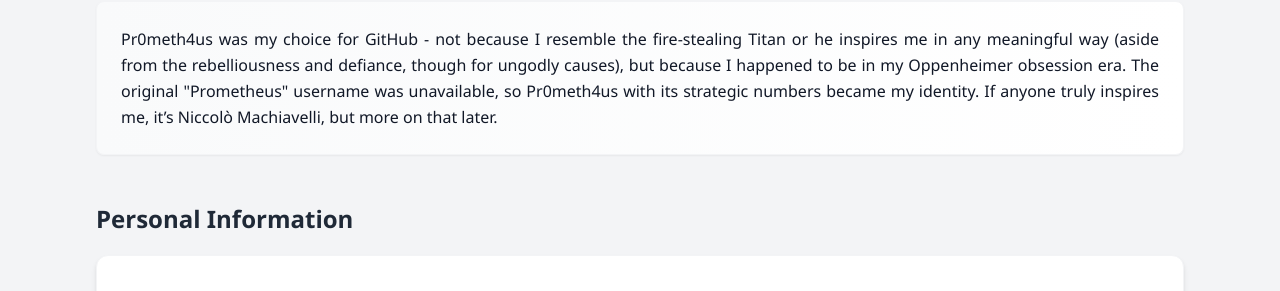
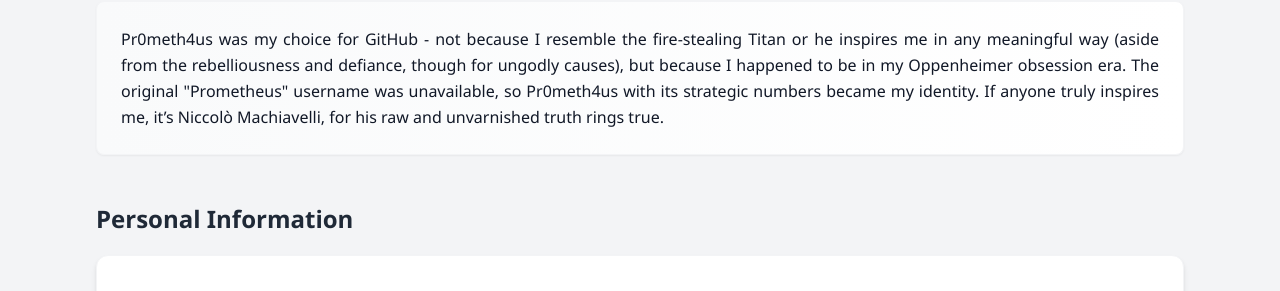
Before and after one commit to pr0meth4us/pr0meth4us, a Jekyll site: the page built from about/index.md, in a window 1280 px wide. Shown: the part 724-1015 px from the top of the page. Built offline with Jekyll 4.4.1, drawn with Linux system fonts in a browser that asks for light colours.

Commit message:
change bio a bit

```diff
--- a/_data/about.yml
+++ b/_data/about.yml
@@ -2,7 +2,7 @@
   Pr0meth4us was my choice for GitHub - not because I resemble the fire-stealing Titan or he inspires me in any meaningful way
   (aside from the rebelliousness and defiance, though for ungodly causes), but because I happened to be in my
   Oppenheimer obsession era. The original "Prometheus" username was unavailable, so Pr0meth4us with its
-  strategic numbers became my identity. If anyone truly inspires me, it’s Niccolò Machiavelli, but more on that later.
+  strategic numbers became my identity. If anyone truly inspires me, it’s Niccolò Machiavelli, for his raw and unvarnished truth rings true.
 
 skills:
   - Data Analysis
```
